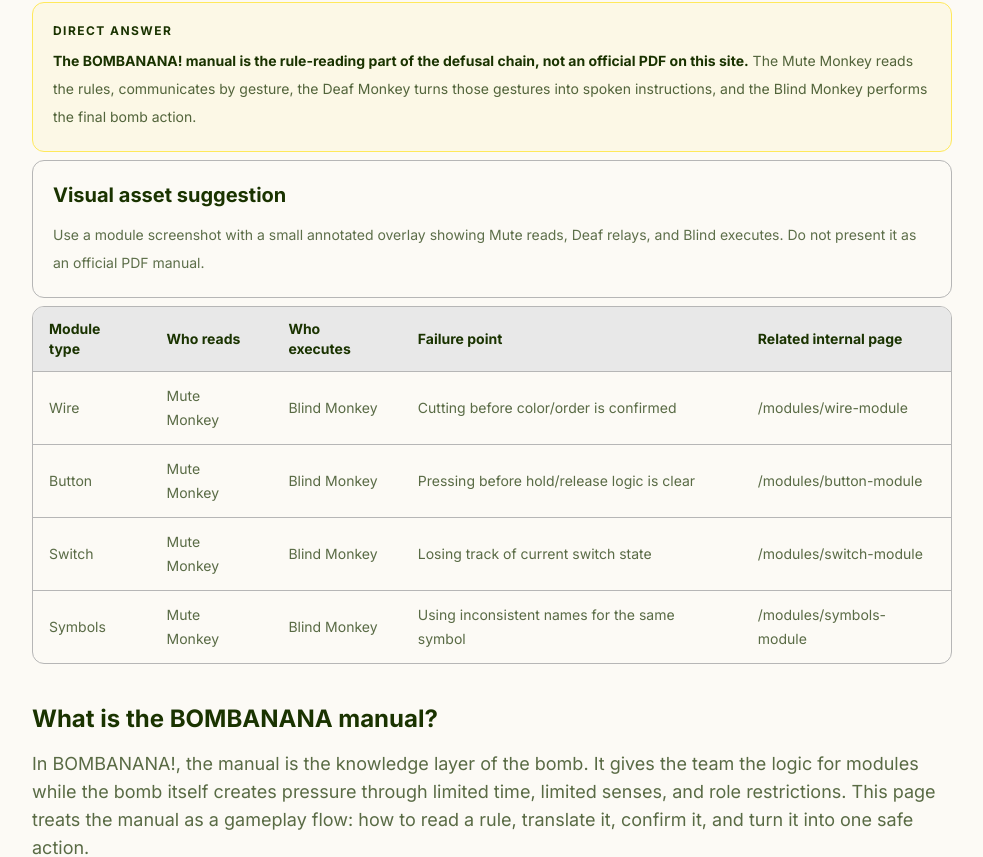
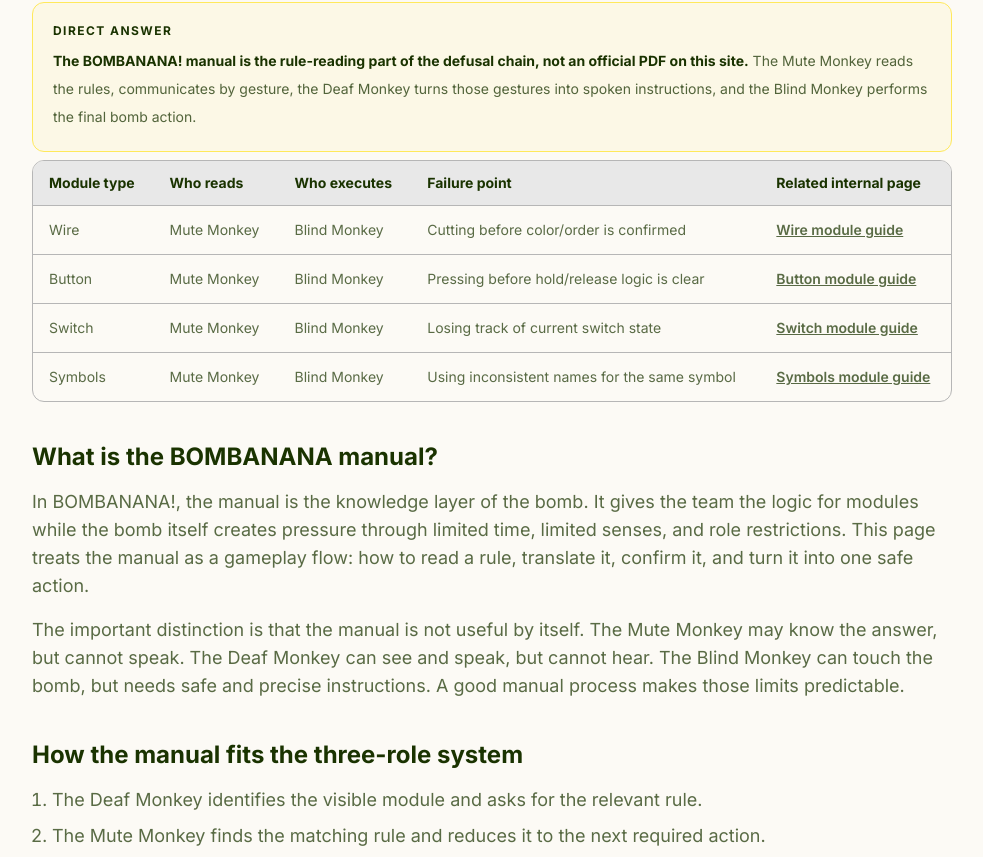
Before and after one commit to Nuco1231231321/BOMBANANA, a Next.js app: page /en/manual in a window 1280 px wide. Shown: the part 876-1733 px from the top of the page, without its empty margins (148-1131 px from the left). Built offline with nearby package versions, Linux system fonts and the light colour scheme.

Commit message:
Improve high-traffic page retention

```diff
--- a/src/app/[locale]/(en-only)/modules/page.tsx
+++ b/src/app/[locale]/(en-only)/modules/page.tsx
@@ -1,4 +1,5 @@
 import ContentLayout from "@/components/layout/ContentLayout";
+import { Link } from "@/i18n/navigation";
 import { LinkCard } from "@/components/ui/Card";
 import { TaglineBadge } from "@/components/ui/TaglineBadge";
 import { Puzzle, Bomb, BookOpenCheck } from "lucide-react";
@@ -16,6 +17,12 @@ const MODULES = [
   { slug: "symbols-module", title: "Symbols Module", description: "Match glyphs and patterns when verbal shortcuts get risky." },
 ];
 
+const SEARCH_ROUTES = [
+  { href: "/modules/wire-module", label: "Wire module", detail: "Count, confirm, cut" },
+  { href: "/modules/switch-module", label: "Switch module", detail: "Track state, flip once" },
+  { href: "/manual", label: "Manual guide", detail: "Mute reads, Deaf relays, Blind acts" },
+] as const;
+
 export default function ModulesPage() {
   return (
     <ContentLayout prose={false} contentClassName="max-w-[980px]">
@@ -24,6 +31,28 @@ export default function ModulesPage() {
         <h1 className="font-[family-name:var(--font-bricolage-grotesque)] font-extrabold text-[clamp(2rem,4vw,3.4375rem)] leading-[1.05] tracking-[0.04em] text-[var(--color-forest-ink)] mt-4 mb-4">BOMBANANA! Bomb <span className="bg-[var(--color-banana-yellow)] px-2 py-0.5 rounded-sm">Modules</span></h1>
         <p className="text-lg text-[var(--color-forest-ink)] opacity-60 leading-relaxed max-w-[600px]">Quick access to wire, button, switch, and symbol puzzle guides for cleaner co-op bomb defusal.</p>
       </header>
+
+      <nav
+        aria-label="Choose by search intent"
+        className="mb-8 rounded-lg border border-[var(--color-pencil-gray)] bg-[var(--color-cream-paper)] p-4"
+      >
+        <p className="mb-3 font-[family-name:var(--font-roboto-mono)] text-xs font-bold uppercase tracking-[0.12em] text-[var(--color-terracotta)]">
+          Choose by what you searched
+        </p>
+        <div className="grid gap-3 sm:grid-cols-3">
+          {SEARCH_ROUTES.map((route) => (
+            <Link
+              key={route.href}
+              href={route.href as never}
+              className="rounded-md border border-[var(--color-pencil-gray)] bg-[var(--color-whisper-gray)] px-3 py-3 text-[var(--color-forest-ink)] transition-colors hover:border-[var(--color-banana-yellow)]"
+            >
+              <span className="block text-sm font-bold leading-tight">{route.label}</span>
+              <span className="mt-1 block text-xs leading-relaxed opacity-65">{route.detail}</span>
+            </Link>
+          ))}
+        </div>
+      </nav>
+
       <div className="grid grid-cols-1 sm:grid-cols-2 gap-5 mb-10">
         {MODULES.map((m) => <LinkCard key={m.slug} title={m.title} description={m.description} href={`/modules/${m.slug}`} accent="cream" icon={<Puzzle className="w-5 h-5" />} />)}
         <LinkCard
--- a/src/components/layout/JsonLd.tsx
+++ b/src/components/layout/JsonLd.tsx
@@ -73,11 +73,6 @@ export function SiteJsonLd() {
     name: "BOMBANANA! Guide",
     url: "https://bombanana.online",
     description: "The ultimate strategy guide for BOMBANANA!, the chaotic 3-player co-op bomb defusal game.",
-    potentialAction: {
-      "@type": "SearchAction",
-      target: "https://bombanana.online/search?q={search_term_string}",
-      "query-input": "required name=search_term_string",
-    },
   };
   return (
     <script type="application/ld+json" dangerouslySetInnerHTML={{ __html: JSON.stringify(jsonLd) }} />
--- a/src/components/localized-pages/InfoArticlePage.tsx
+++ b/src/components/localized-pages/InfoArticlePage.tsx
@@ -8,7 +8,7 @@ import type { Locale } from "@/i18n/routing";
 
 export interface InfoTable {
   headers: string[];
-  rows: string[][];
+  rows: ReactNode[][];
 }
 
 export interface RelatedLink {
@@ -43,7 +43,6 @@ export interface InfoArticlePageProps {
     src: string;
     alt: string;
   };
-  visualSuggestion: string;
   quickAnswerTitle: string;
   quickAnswer: ReactNode;
   table: InfoTable;
@@ -60,7 +59,6 @@ export default function InfoArticlePage({
   cta,
   updated,
   hero,
-  visualSuggestion,
   quickAnswerTitle,
   quickAnswer,
   table,
@@ -68,6 +66,8 @@ export default function InfoArticlePage({
   faqs,
   relatedLinks,
 }: InfoArticlePageProps) {
+  const pagePathLocale = locale === "pt" ? locale : undefined;
+
   return (
     <ContentLayout locale={locale} prose={false} contentClassName="max-w-[920px]">
       <PageHero src={hero.src} alt={hero.alt} />
@@ -95,7 +95,7 @@ export default function InfoArticlePage({
           ) : (
             <Link
               href={cta.href as never}
-              locale={locale}
+              locale={pagePathLocale}
               className="inline-flex items-center gap-2 rounded-md bg-[var(--color-forest-ink)] px-5 py-3 text-sm font-bold text-[var(--color-cream-paper)] transition-opacity hover:opacity-90"
             >
               {cta.label}
@@ -116,15 +116,6 @@ export default function InfoArticlePage({
         <div className="text-sm leading-7 text-[var(--color-forest-ink)]/75 [&_strong]:text-[var(--color-forest-ink)]">
           {quickAnswer}
         </div>
-      </section>
-
-      <section className="my-8 rounded-xl border border-[var(--color-pencil-gray)] bg-[var(--color-cream-paper)] p-5">
-        <h2 className="mb-3 text-xl font-bold text-[var(--color-forest-ink)]">
-          Visual asset suggestion
-        </h2>
-        <p className="text-sm leading-7 text-[var(--color-forest-ink)]/70">
-          {visualSuggestion}
-        </p>
       </section>
 
       <ArticleTable table={table} />
@@ -160,7 +151,7 @@ export default function InfoArticlePage({
               <Link
                 key={link.href}
                 href={link.href as never}
-                locale={link.locale ?? locale}
+                locale={getInfoLinkLocale(locale, link.locale)}
                 className="rounded-lg border border-[var(--color-pencil-gray)] bg-[var(--color-cream-paper)] p-4 text-sm font-semibold text-[var(--color-forest-ink)] transition-colors hover:border-[var(--color-banana-yellow)]"
               >
                 {link.label}
@@ -176,6 +167,11 @@ export default function InfoArticlePage({
       />
     </ContentLayout>
   );
+}
+
+function getInfoLinkLocale(pageLocale: Locale, linkLocale?: Locale) {
+  const targetLocale = linkLocale ?? pageLocale;
+  return targetLocale === "pt" ? targetLocale : undefined;
 }
 
 function ArticleTable({ table }: { table: InfoTable }) {
@@ -195,10 +191,10 @@ function ArticleTable({ table }: { table: InfoTable }) {
           </tr>
         </thead>
         <tbody>
-          {table.rows.map((row) => (
-            <tr key={row.join("|")} className="border-b border-[var(--color-pencil-gray)] last:border-0">
-              {row.map((cell) => (
-                <td key={cell} className="px-4 py-3 leading-6 text-[var(--color-forest-ink)]/72">
+          {table.rows.map((row, rowIndex) => (
+            <tr key={rowIndex} className="border-b border-[var(--color-pencil-gray)] last:border-0">
+              {row.map((cell, cellIndex) => (
+                <td key={cellIndex} className="px-4 py-3 leading-6 text-[var(--color-forest-ink)]/72">
                   {cell}
                 </td>
               ))}
--- a/src/components/localized-pages/bombananaPages.tsx
+++ b/src/components/localized-pages/bombananaPages.tsx
@@ -15,8 +15,6 @@ export const manualPage = {
     src: "/images/screenshots/ss_68f3c44625be8227496c6c017bfe847ed3c83e3d.thumb.jpg",
     alt: "BOMBANANA! bomb module interface",
   },
-  visualSuggestion:
-    "Use a module screenshot with a small annotated overlay showing Mute reads, Deaf relays, and Blind executes. Do not present it as an official PDF manual.",
   quickAnswerTitle: "Direct answer",
   quickAnswer: (
     <p>
@@ -28,10 +26,34 @@ export const manualPage = {
   table: {
     headers: ["Module type", "Who reads", "Who executes", "Failure point", "Related internal page"],
     rows: [
-      ["Wire", "Mute Monkey", "Blind Monkey", "Cutting before color/order is confirmed", "/modules/wire-module"],
-      ["Button", "Mute Monkey", "Blind Monkey", "Pressing before hold/release logic is clear", "/modules/button-module"],
-      ["Switch", "Mute Monkey", "Blind Monkey", "Losing track of current switch state", "/modules/switch-module"],
-      ["Symbols", "Mute Monkey", "Blind Monkey", "Using inconsistent names for the same symbol", "/modules/symbols-module"],
+      [
+        "Wire",
+        "Mute Monkey",
+        "Blind Monkey",
+        "Cutting before color/order is confirmed",
+        <Link key="wire-module-link" href={"/modules/wire-module" as never} className="font-semibold underline">Wire module guide</Link>,
+      ],
+      [
+        "Button",
+        "Mute Monkey",
+        "Blind Monkey",
+        "Pressing before hold/release logic is clear",
+        <Link key="button-module-link" href={"/modules/button-module" as never} className="font-semibold underline">Button module guide</Link>,
+      ],
+      [
+        "Switch",
+        "Mute Monkey",
+        "Blind Monkey",
+        "Losing track of current switch state",
+        <Link key="switch-module-link" href={"/modules/switch-module" as never} className="font-semibold underline">Switch module guide</Link>,
+      ],
+      [
+        "Symbols",
+        "Mute Monkey",
+        "Blind Monkey",
+        "Using inconsistent names for the same symbol",
+        <Link key="symbols-module-link" href={"/modules/symbols-module" as never} className="font-semibold underline">Symbols module guide</Link>,
+      ],
     ],
   },
   sections: [
@@ -144,8 +166,6 @@ export const demoPage = {
     src: "/images/ui/game-header.jpg",
     alt: "BOMBANANA! Steam header artwork",
   },
-  visualSuggestion:
-    "Use the Steam header image or demo capsule with a small safety checklist beside it: Steam first, avoid unofficial APKs, verify the developer and app page.",
   quickAnswerTitle: "Direct answer",
   quickAnswer: (
     <p>
@@ -241,8 +261,6 @@ export const releaseDatePage = {
     src: "/images/screenshots/ss_858b009c283bfaac07f526309cb8a68c0c284278.thumb.jpg",
     alt: "BOMBANANA! gameplay screenshot",
   },
-  visualSuggestion:
-    "Use a status-card graphic over a Steam screenshot: Demo, August 2026 full game, Windows, price not confirmed, console not confirmed.",
   quickAnswerTitle: "Direct answer",
   quickAnswer: (
     <p>
@@ -342,8 +360,6 @@ export const ptHowToPlayPage = {
     src: "/images/screenshots/ss_71217070b739545c452accf9e600c6ca72832e64.thumb.jpg",
     alt: "Cena de BOMBANANA! com a equipe de macacos",
   },
-  visualSuggestion:
-    "Use uma imagem dos três macacos com etiquetas simples: cego executa, surdo observa e fala, mudo lê o manual e gesticula.",
   quickAnswerTitle: "Resposta direta",
   quickAnswer: (
     <p>
--- a/src/components/sections/Hero.tsx
+++ b/src/components/sections/Hero.tsx
@@ -1,4 +1,5 @@
 import { Banana, Users, Zap } from "lucide-react";
+import { Link } from "@/i18n/navigation";
 import { Button } from "@/components/ui/Button";
 import { HighlightedWord, TaglineBadge } from "@/components/ui/TaglineBadge";
 import type { Locale } from "@/i18n/routing";
@@ -11,6 +12,14 @@ const stats = [
   { label: "Role guides", value: "3", icon: Users },
   { label: "Module guides", value: "5", icon: Zap },
   { label: "Starter routes", value: "3", icon: Banana },
+] as const;
+
+const searchedLinks = [
+  { href: "/manual", label: "Manual" },
+  { href: "/modules", label: "Modules" },
+  { href: "/modules/wire-module", label: "Wire Module" },
+  { href: "/modules/switch-module", label: "Switch Module" },
+  { href: "/beginners/how-to-play", label: "How to Play" },
 ] as const;
 
 export default function Hero({ locale = "en" }: HeroProps) {
@@ -47,13 +56,33 @@ export default function Hero({ locale = "en" }: HeroProps) {
           </p>
 
           <div className="mt-8 flex flex-col items-center gap-3 sm:flex-row">
-            <Button href="/beginners" variant="primary" size="lg" arrow>
-              Start Learning
+            <Button href="/modules" variant="primary" size="lg" arrow>
+              Open Module Guides
             </Button>
-            <Button href="/modules" variant="outline" size="lg">
-              View All Modules
+            <Button href="/manual" variant="outline" size="lg">
+              Manual Guide
             </Button>
           </div>
+
+          <nav
+            aria-label="Most searched help"
+            className="mt-5 w-full max-w-[640px] rounded-lg border border-[var(--color-pencil-gray)] bg-[var(--color-cream-paper)]/75 p-3 text-left"
+          >
+            <p className="mb-2 font-[family-name:var(--font-roboto-mono)] text-xs font-bold uppercase tracking-[0.12em] text-[var(--color-terracotta)]">
+              Most searched help
+            </p>
+            <div className="flex flex-wrap gap-2">
+              {searchedLinks.map((link) => (
+                <Link
+                  key={link.href}
+                  href={link.href as never}
+                  className="inline-flex min-h-10 items-center rounded-md border border-[var(--color-pencil-gray)] bg-[var(--color-cream-paper)] px-3 py-2 text-sm font-semibold leading-tight text-[var(--color-forest-ink)] transition-colors hover:border-[var(--color-banana-yellow)]"
+                >
+                  {link.label}
+                </Link>
+              ))}
+            </div>
+          </nav>
 
           <div className="mt-12 flex flex-wrap items-center justify-center gap-6 border-t border-[var(--color-pencil-gray)] pt-8 sm:gap-10">
             {stats.map((stat) => {
--- a/src/components/sections/HomeFaq.tsx
+++ b/src/components/sections/HomeFaq.tsx
@@ -30,9 +30,9 @@ const faqs = [
       "Most failed runs come from unclear callouts, role confusion, and changing the action before the Blind Monkey confirms the instruction.",
   },
   {
-    question: "Are the module pages written as components or Markdown?",
+    question: "Where is the BOMBANANA! manual help?",
     answer:
-      "The current module, role, beginner, and communication detail pages are registered React components, giving each guide custom layout control.",
+      "Use the manual guide when you need the role flow, then jump into a specific module page when your team needs a concrete wire, switch, button, or symbol answer.",
   },
   {
     question: "Where can I find troubleshooting help?",
```
Also changed, not shown: src/app/[locale]/(en-only)/communication/page.tsx (+15 -0 lines), src/components/layout/Footer.tsx (+5 -18 lines), src/components/layout/Header.tsx (+6 -5 lines), src/content/modules/WireModulePage.tsx (+23 -1 lines).
